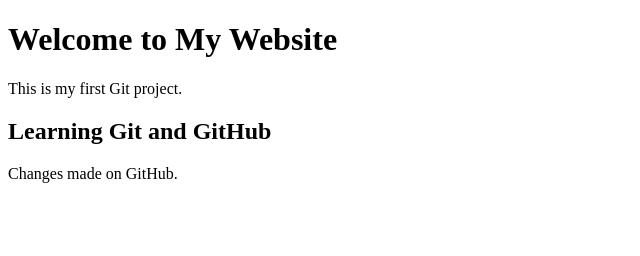
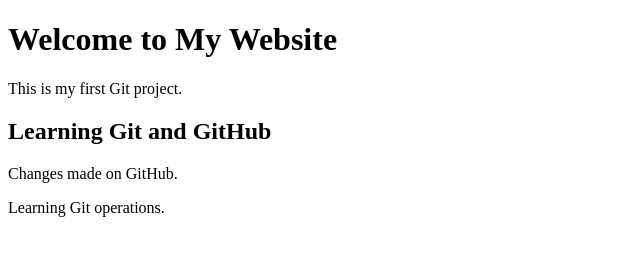
Before and after one commit to jyoshnapothula15/git-practice, a plain HTML site: page index.html in a window 1280 px wide. Shown: the whole page, without its empty margins (0-640 px from the left). Drawn offline with Linux system fonts and the light colour scheme.

Commit message:
Update index.html

```diff
--- a/index.html
+++ b/index.html
@@ -9,5 +9,6 @@
     <p>This is my first Git project.</p>
     <h2>Learning Git and GitHub</h2>
     <p>Changes made on GitHub.</p>
+    <p>Learning Git operations.</p>
 </body>
 </html>
```
